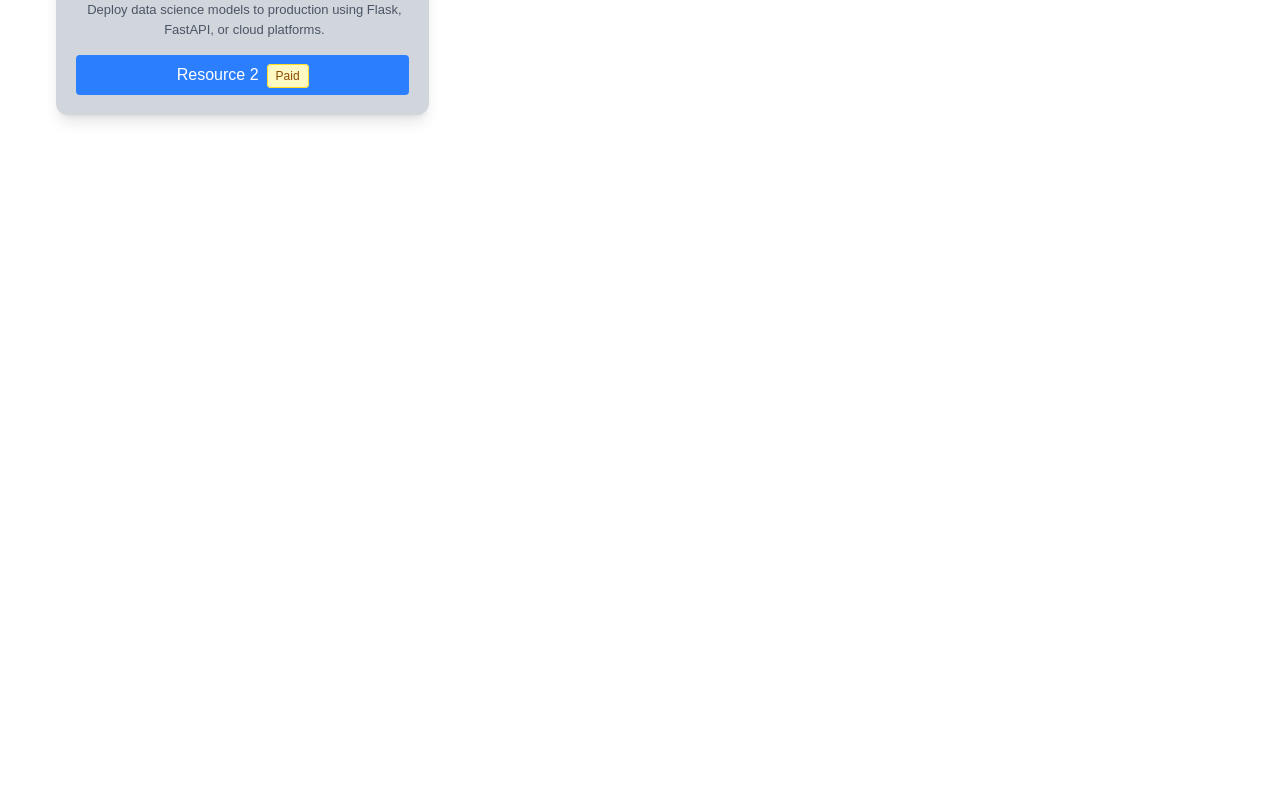
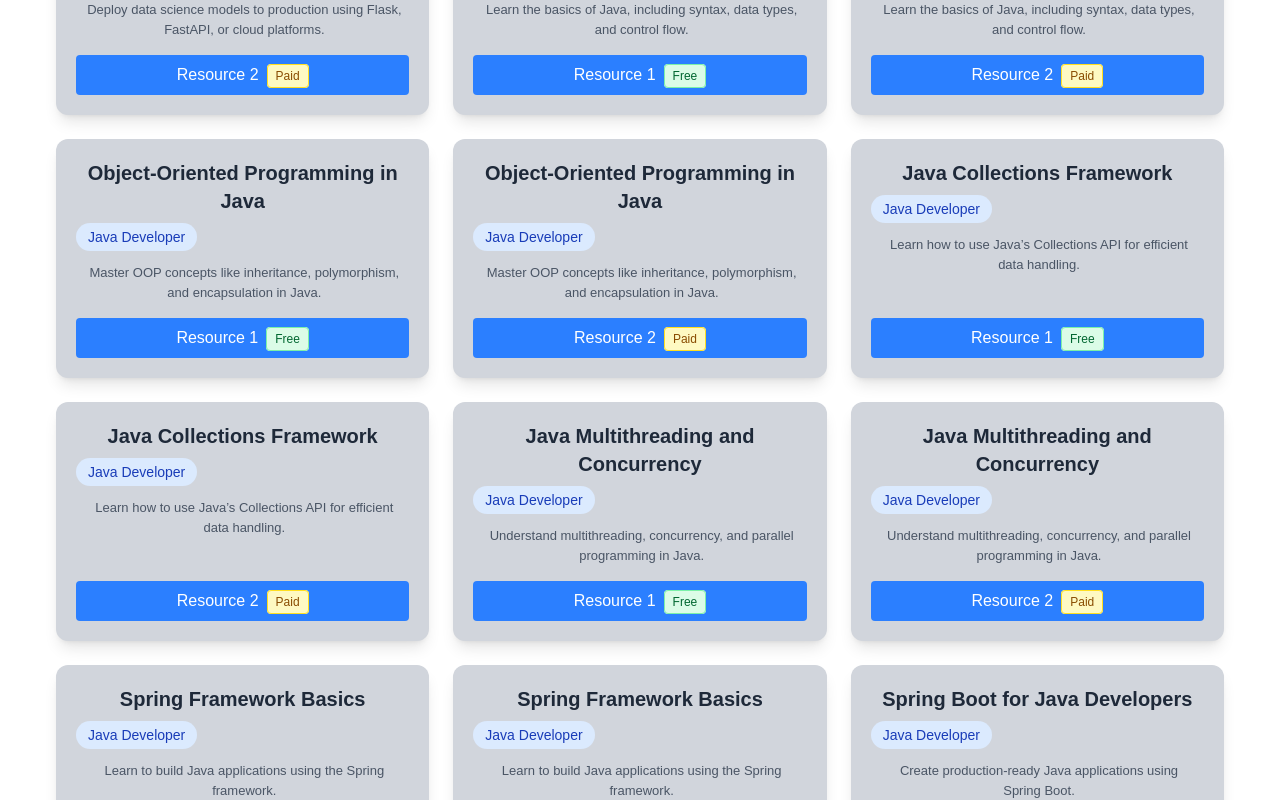
Before and after one commit to satyamrk18/CarrerCare, a React (Vite) app: page /courses in a window 1280 px wide. Shown: the part 6200-7000 px from the top of the page. Before the commit the page ends 6371 px from the top, so only its background shows below. Built offline with nearby package versions, Linux system fonts and the light colour scheme.

Commit message:
ADD DATA FOR JAVA DEV

```diff
--- a/src/data/CourseResources.js
+++ b/src/data/CourseResources.js
@@ -334,7 +334,70 @@ const courses = [{
     { url: "https://fastapi.tiangolo.com/", type: "Free" },
     { url: "https://www.udemy.com/course/deployment-of-machine-learning-models/", type: "Paid" }
   ]
+},{
+  title: "Java Programming Fundamentals",
+  description: "Learn the basics of Java, including syntax, data types, and control flow.",
+  category: "Java Developer",
+  resources: [
+    { url: "https://www.learnjavaonline.org/", type: "Free" },
+    { url: "https://www.udemy.com/course/java-the-complete-java-developer-course/", type: "Paid" }
+  ]
+},
+{
+  title: "Object-Oriented Programming in Java",
+  description: "Master OOP concepts like inheritance, polymorphism, and encapsulation in Java.",
+  category: "Java Developer",
+  resources: [
+    { url: "https://www.javatpoint.com/java-oops-concepts", type: "Free" },
+    { url: "https://www.udemy.com/course/java-object-oriented-programming/", type: "Paid" }
+  ]
+},
+{
+  title: "Java Collections Framework",
+  description: "Learn how to use Java’s Collections API for efficient data handling.",
+  category: "Java Developer",
+  resources: [
+    { url: "https://www.baeldung.com/java-collections", type: "Free" },
+    { url: "https://www.udemy.com/course/java-collections-framework/", type: "Paid" }
+  ]
+},
+{
+  title: "Java Multithreading and Concurrency",
+  description: "Understand multithreading, concurrency, and parallel programming in Java.",
+  category: "Java Developer",
+  resources: [
+    { url: "https://www.baeldung.com/java-concurrency", type: "Free" },
+    { url: "https://www.udemy.com/course/java-multithreading-concurrency-performance-optimization/", type: "Paid" }
+  ]
+},
+{
+  title: "Spring Framework Basics",
+  description: "Learn to build Java applications using the Spring framework.",
+  category: "Java Developer",
+  resources: [
+    { url: "https://spring.io/guides", type: "Free" },
+    { url: "https://www.udemy.com/course/spring-framework-for-beginners/", type: "Paid" }
+  ]
+},
+{
+  title: "Spring Boot for Java Developers",
+  description: "Create production-ready Java applications using Spring Boot.",
+  category: "Java Developer",
+  resources: [
+    { url: "https://spring.io/projects/spring-boot", type: "Free" },
+    { url: "https://www.udemy.com/course/spring-boot-tutorial-for-beginners/", type: "Paid" }
+  ]
+},
+{
+  title: "Java Database Connectivity (JDBC)",
+  description: "Learn how to connect and interact with databases using JDBC.",
+  category: "Java Developer",
+  resources: [
+    { url: "https://www.javatpoint.com/java-jdbc", type: "Free" },
+    { url: "https://www.udemy.com/course/jdbc-and-java-database-integration-for-beginners/", type: "Paid" }
+  ]
 }
+
 
 
 
```
